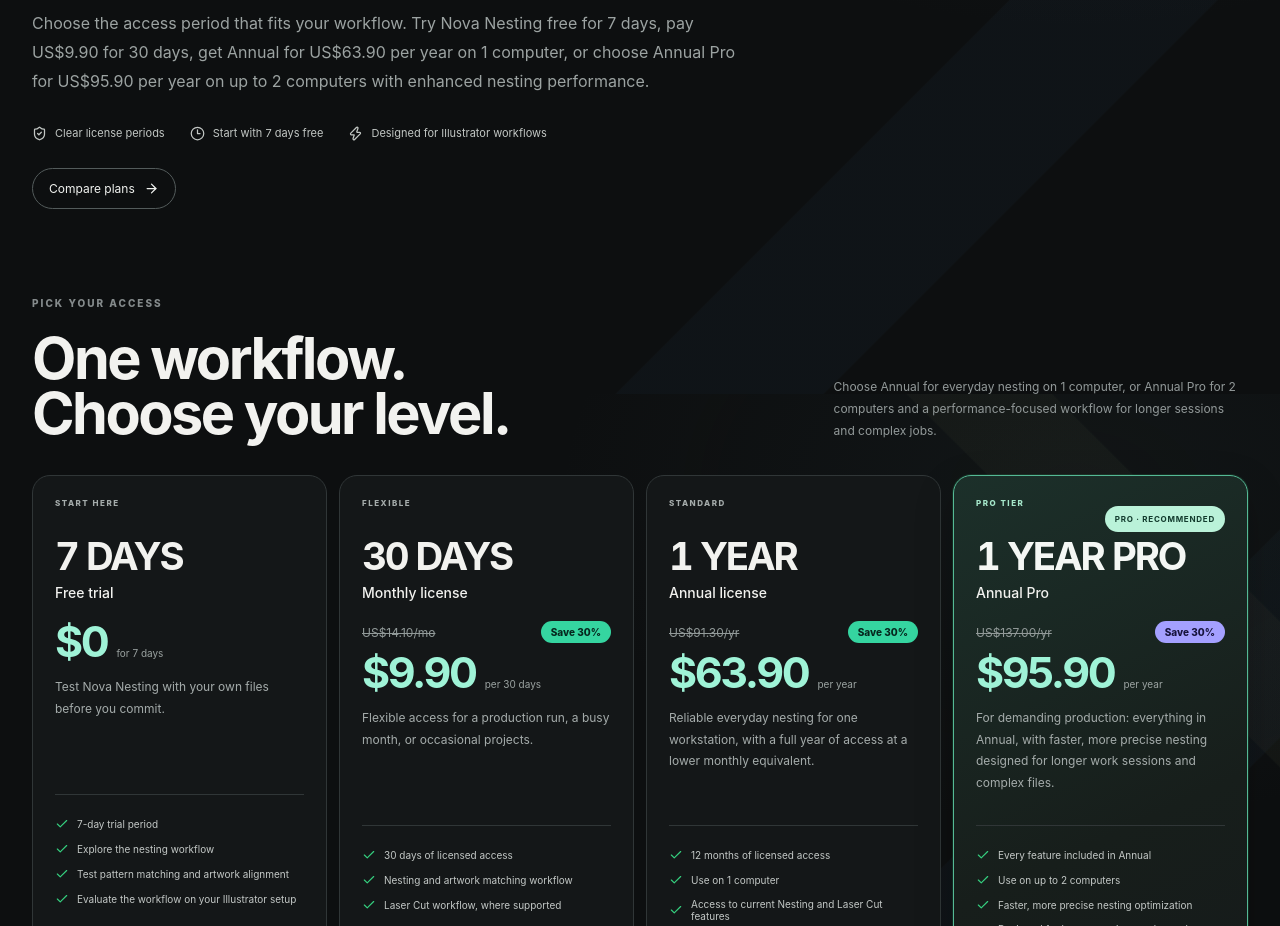
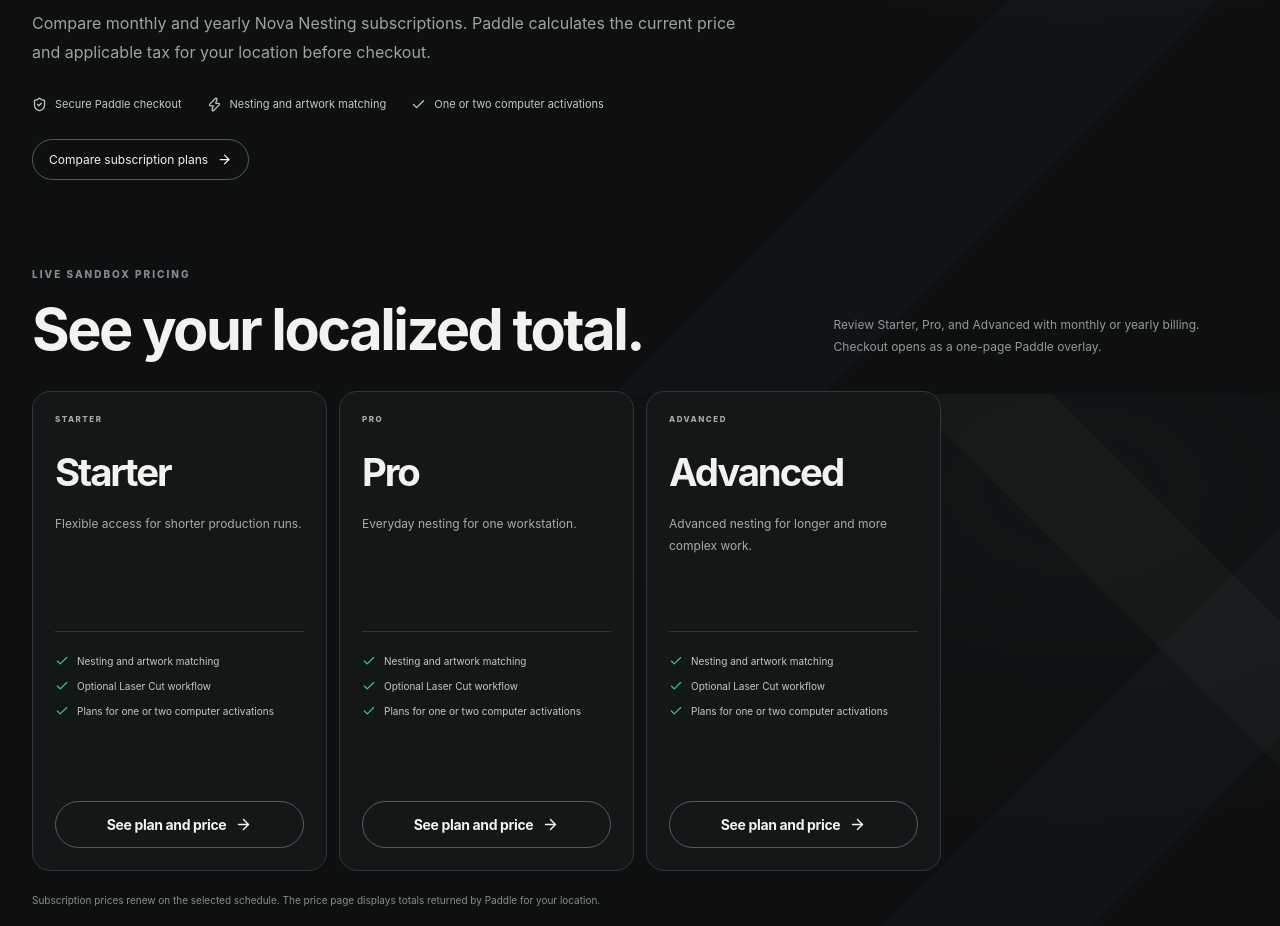
Before and after one commit to phamxuandoan3163-hue/nest-pro-web, a Next.js app: page /tools/nest-pro in a window 1280 px wide. Shown: the part 2006-2932 px from the top of the page. Built offline with nearby package versions, Linux system fonts and the light colour scheme; no server answers.

Commit message:
Replace static license cards with subscription pricing link

```diff
--- a/app/license/LicenseContent.jsx
+++ b/app/license/LicenseContent.jsx
@@ -1,57 +1,49 @@
 "use client";
-import { useEffect, useState } from "react";
-import { ArrowRight, Check, Clock3, ShieldCheck, Zap } from "lucide-react";
 
-const plans=[
- {period:"7 DAYS",name:"Free trial",price:"$0",cadence:"for 7 days",summary:"Test Nova Nesting with your own files before you commit.",details:["7-day trial period","Explore the nesting workflow","Test pattern matching and artwork alignment","Evaluate the workflow on your Illustrator setup"],tag:"START HERE",cta:"View trial details"},
- {period:"30 DAYS",name:"Monthly license",price:"$9.90",originalPrice:"US$14.10/mo",discount:"Save 30%",cadence:"per 30 days",summary:"Flexible access for a production run, a busy month, or occasional projects.",details:["30 days of licensed access","Nesting and artwork matching workflow","Laser Cut workflow, where supported","A practical option for short-term projects"],tag:"FLEXIBLE",cta:"Choose Monthly",priceId:"pri_01m6p22fft85kps6amjeca7jnh"},
- {period:"1 YEAR",name:"Annual license",price:"$63.90",originalPrice:"US$91.30/yr",discount:"Save 30%",cadence:"per year",summary:"Reliable everyday nesting for one workstation, with a full year of access at a lower monthly equivalent.",details:["12 months of licensed access","Use on 1 computer","Access to current Nesting and Laser Cut features","Pay once for the year instead of renewing monthly","Save US$27.40 compared with the original annual price"],tag:"STANDARD",cta:"Choose Yearly",priceId:"pri_01m6p22fr8gvdze7nqpc4v0mz8"},
- {period:"1 YEAR PRO",name:"Annual Pro",price:"$95.90",originalPrice:"US$137.00/yr",discount:"Save 30%",cadence:"per year",summary:"For demanding production: everything in Annual, with faster, more precise nesting designed for longer work sessions and complex files.",details:["Every feature included in Annual","Use on up to 2 computers","Faster, more precise nesting optimization","Designed for longer sessions and complex nesting jobs","A premium workflow for demanding production"],tag:"PRO TIER",cta:"Choose Yearly Pro",priceId:"pri_01m6p22gqb9n68a73ggqdcvsm"}
+import { ArrowRight, Check, ShieldCheck, Zap } from "lucide-react";
+
+const highlights = [
+  "Nesting and artwork matching",
+  "Optional Laser Cut workflow",
+  "Plans for one or two computer activations"
 ];
 
-export default function LicenseContent(){
- const [checkoutReady,setCheckoutReady]=useState(false);
- const [checkoutError,setCheckoutError]=useState("");
- useEffect(()=>{
-  const token=process.env.NEXT_PUBLIC_PADDLE_SANDBOX_CLIENT_TOKEN;
-  if(!token){setCheckoutError("Sandbox checkout is not configured yet.");return;}
-  let script;
-  const initialize=()=>{
-   if(!window.Paddle||window.__novaPaddleSandboxInitialized)return;
-   window.Paddle.Environment.set("sandbox");
-   window.Paddle.Initialize({token,eventCallback:(event)=>{
-    if(event?.name==="checkout.completed") window.location.href="/order-confirmation?provider=paddle";
-   }});
-   window.__novaPaddleSandboxInitialized=true;
-   setCheckoutReady(true);
-  };
-  if(window.Paddle){initialize();return;}
-  script=document.createElement("script");
-  script.src="https://cdn.paddle.com/paddle/v2/paddle.js";
-  script.async=true;
-  script.onload=initialize;
-  script.onerror=()=>setCheckoutError("Could not load Paddle checkout. Please try again later.");
-  document.head.appendChild(script);
-  return ()=>{if(script&&script.parentNode)script.parentNode.removeChild(script);};
- },[]);
- function openCheckout(plan){
-  if(!plan.priceId){window.location.href="/tools/nest-pro#workflow";return;}
-  if(!checkoutReady||!window.Paddle){setCheckoutError("Sandbox checkout is still loading. Please try again in a moment.");return;}
-  setCheckoutError("");
-  window.Paddle.Checkout.open({
-   items:[{priceId:plan.priceId,quantity:1}],
-   customData:{app:"nova-nesting",plan_key:plan.priceId==="pri_01m6p22fft85kps6amjeca7jnh"?"monthly":plan.priceId==="pri_01m6p22fr8gvdze7nqpc4v0mz8"?"annual":"annual_pro"},
-   settings:{displayMode:"overlay",theme:"dark",successUrl:window.location.origin+"/order-confirmation?provider=paddle"}
-  });
- }
- return <div id="licensing" className="license-page tool-license-content">
-  <section className="license-hero shell"><p className="eyebrow">SIMPLE PRICING · BUILT FOR PRODUCTION</p><h2>Spend less time<br/><em>placing. Keep creating.</em></h2><p>Choose the access period that fits your workflow. Try Nova Nesting free for 7 days, pay US$9.90 for 30 days, get Annual for US$63.90 per year on 1 computer, or choose Annual Pro for US$95.90 per year on up to 2 computers with enhanced nesting performance.</p><div className="license-highlights"><span><ShieldCheck/> Clear license periods</span><span><Clock3/> Start with 7 days free</span><span><Zap/> Designed for Illustrator workflows</span></div><a href="#plans" className="license-hero-cta">Compare plans <ArrowRight size={15}/></a></section>
-  <section id="plans" className="shell license-options"><div className="license-section-head"><div><p className="eyebrow">PICK YOUR ACCESS</p><h2>One workflow.<br/>Choose your level.</h2></div><p>Choose Annual for everyday nesting on 1 computer, or Annual Pro for 2 computers and a performance-focused workflow for longer sessions and complex jobs.</p></div>
-   <div className="license-grid">{plans.map((plan,i)=><article key={plan.period} className={"license-card "+(i===3?"license-card-pro license-card-featured-pro":"")}><div className="license-card-top"><span>{plan.tag}</span>{i===3&&<b>PRO · RECOMMENDED</b>}</div><h3>{plan.period}</h3><strong>{plan.name}</strong><div className="license-price-wrap">{plan.originalPrice&&<div className="license-price-meta"><del>{plan.originalPrice}</del><span className={"license-discount "+(i===3?"license-discount-pro":"")}>{plan.discount}</span></div>}<div className="license-price"><span>{plan.price}</span><small>{plan.cadence}</small></div></div><p>{plan.summary}</p><div className="license-divider"/><ul>{plan.details.map(d=><li key={d}><Check size={14}/>{d}</li>)}</ul><button type="button" onClick={()=>openCheckout(plan)} disabled={Boolean(plan.priceId&&!checkoutReady)} className={"button "+(i===3?"dark":"outline")}>{plan.cta} <ArrowRight size={15}/></button></article>)}</div>
-   <p className="license-note">Paid plans use Paddle Sandbox during integration checks. No real payment is taken. A license key is emailed after Paddle confirms the payment.</p>{checkoutError&&<p role="status" className="license-note">{checkoutError}</p>}
-  </section>
-  <section className="license-how"><div className="shell license-how-inner"><div><p className="eyebrow">A LOW-RISK WAY TO START</p><h2>Try it on<br/>your own files.</h2></div><div className="license-steps"><article><b>01</b><h3>Explore the workflow</h3><p>Review the product overview and requirements before installing.</p></article><article><b>02</b><h3>Test with real patterns</h3><p>Use the trial period to evaluate the workflow with files you know.</p></article><article><b>03</b><h3>Choose your term</h3><p>Pick monthly flexibility or save with a full year of access.</p></article></div></div></section>
-  <section className="shell license-faq"><div><p className="eyebrow">GOOD TO KNOW</p><h2>Before you choose.</h2></div><div className="license-faq-list"><details><summary>How much does Nova Nesting cost?<span>+</span></summary><p>Prices are in USD. Annual supports 1 computer; Annual Pro is designed for up to 2 computers. Annual Pro includes up to 2 computers and performance-focused nesting features for demanding production.</p></details><details><summary>How much do I save with the annual plan?<span>+</span></summary><p>The Annual price is US$63.90, with a displayed 30% discount from the regular US$91.30 price.</p></details><details><summary>How do I receive my license?<span>+</span></summary><p>After Paddle confirms the payment, the license system creates a key and emails it to the address used at checkout. You can enter the key in the Nova Nesting Illustrator extension.</p></details><details><summary>Can I test it before paying?<span>+</span></summary><p>The plan structure includes a 7-day trial. View the Nova Nesting product page for current trial availability and access instructions.</p></details></div></section>
-  <section className="license-bottom"><div className="shell license-bottom-inner"><div><p className="eyebrow">NEED HELP?</p><h2>Questions about licensing?</h2></div><a className="button dark" href="/support">Contact support <ArrowRight size={15}/></a></div></section>
- </div>;
+export default function LicenseContent() {
+  return (
+    <div id="licensing" className="license-page tool-license-content">
+      <section className="license-hero shell">
+        <p className="eyebrow">STARTER · PRO · ADVANCED</p>
+        <h2>Choose the plan<br/><em>that fits your workflow.</em></h2>
+        <p>
+          Compare monthly and yearly Nova Nesting subscriptions. Paddle calculates the current
+          price and applicable tax for your location before checkout.
+        </p>
+        <div className="license-highlights">
+          <span><ShieldCheck/> Secure Paddle checkout</span>
+          <span><Zap/> Nesting and artwork matching</span>
+          <span><Check/> One or two computer activations</span>
+        </div>
+        <a href="/pricing" className="license-hero-cta">Compare subscription plans <ArrowRight size={15}/></a>
+      </section>
+      <section className="shell license-options">
+        <div className="license-section-head">
+          <div><p className="eyebrow">LIVE SANDBOX PRICING</p><h2>See your localized total.</h2></div>
+          <p>Review Starter, Pro, and Advanced with monthly or yearly billing. Checkout opens as a one-page Paddle overlay.</p>
+        </div>
+        <div className="license-grid">
+          {["Starter", "Pro", "Advanced"].map((name) => (
+            <article key={name} className="license-card">
+              <div className="license-card-top"><span>{name.toUpperCase()}</span></div>
+              <h3>{name}</h3>
+              <p>{name === "Starter" ? "Flexible access for shorter production runs." : name === "Pro" ? "Everyday nesting for one workstation." : "Advanced nesting for longer and more complex work."}</p>
+              <div className="license-divider"/>
+              <ul>{highlights.map((item) => <li key={item}><Check size={14}/>{item}</li>)}</ul>
+              <a href="/pricing" className="button outline">See plan and price <ArrowRight size={15}/></a>
+            </article>
+          ))}
+        </div>
+        <p className="license-note">Subscription prices renew on the selected schedule. The price page displays totals returned by Paddle for your location.</p>
+      </section>
+    </div>
+  );
 }
```
